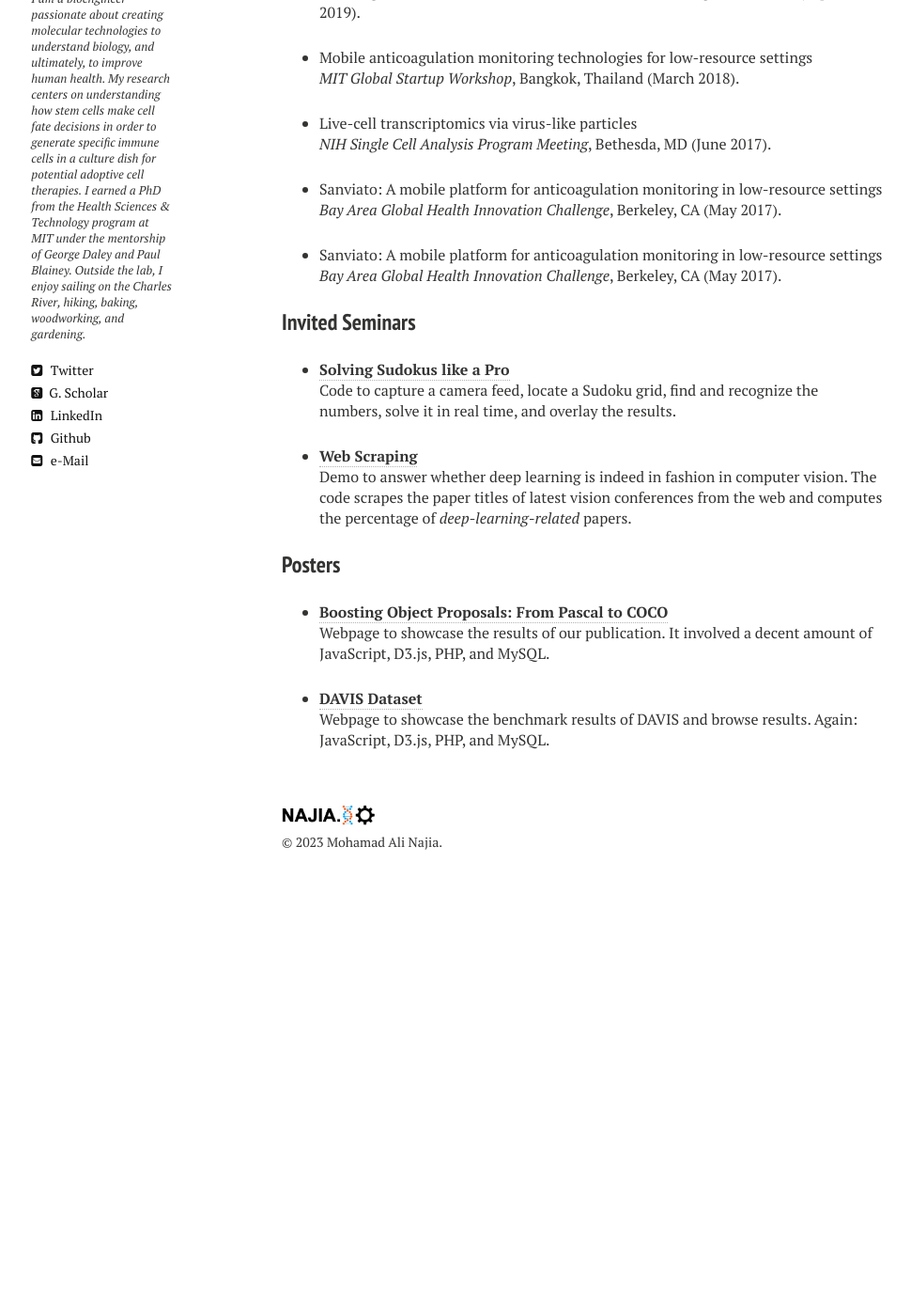
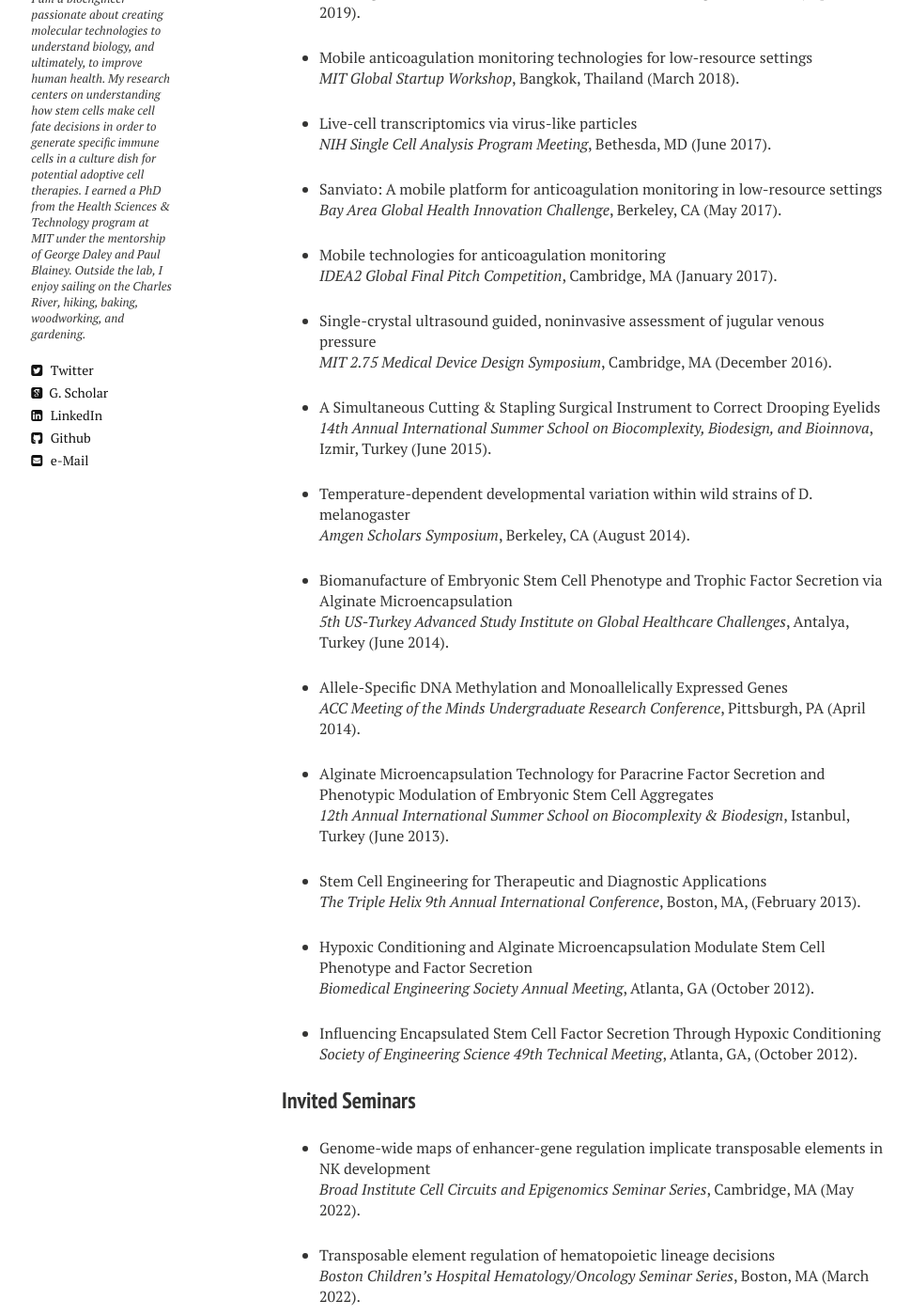
Before and after one commit to mnajia/mnajia.github.io, a Jekyll site: the page built from talks.md, in a window 1280 px wide and 1400 px high, scrolled down 1302 px. Shown: the whole window at 94% size, without its empty margins (20-990 px from the left). Built offline with Jekyll 4.4.1, drawn with Linux system fonts in a browser that asks for light colours; nearby versions of some CDN libraries; before the commit the page ends 2256 px from its top, so only the background shows below that; some of the changed text lies outside the part shown.

Commit message:
first commit

```diff
--- a/talks.md
+++ b/talks.md
@@ -26,21 +26,92 @@ image:
 * Sanviato: A mobile platform for anticoagulation monitoring in low-resource settings<br>
 <i>Bay Area Global Health Innovation Challenge</i>, Berkeley, CA (May 2017).
 
-* Sanviato: A mobile platform for anticoagulation monitoring in low-resource settings<br>
-<i>Bay Area Global Health Innovation Challenge</i>, Berkeley, CA (May 2017).
+* Mobile technologies for anticoagulation monitoring<br>
+<i>IDEA2 Global Final Pitch Competition</i>, Cambridge, MA (January 2017).
+
+* Single-crystal ultrasound guided, noninvasive assessment of jugular venous pressure<br>
+<i>MIT 2.75 Medical Device Design Symposium</i>, Cambridge, MA (December 2016).
+
+* A Simultaneous Cutting & Stapling Surgical Instrument to Correct Drooping Eyelids<br>
+<i>14th Annual International Summer School on Biocomplexity, Biodesign, and Bioinnova</i>, Izmir, Turkey (June 2015).
+
+* Temperature-dependent developmental variation within wild strains of D. melanogaster<br>
+<i>Amgen Scholars Symposium</i>, Berkeley, CA (August 2014).
+
+* Biomanufacture of Embryonic Stem Cell Phenotype and Trophic Factor Secretion via Alginate Microencapsulation<br>
+<i>5th US-Turkey Advanced Study Institute on Global Healthcare Challenges</i>, Antalya, Turkey (June 2014).
+
+* Allele-Specific DNA Methylation and Monoallelically Expressed Genes<br>
+<i>ACC Meeting of the Minds Undergraduate Research Conference</i>, Pittsburgh, PA (April 2014).
+
+* Alginate Microencapsulation Technology for Paracrine Factor Secretion and Phenotypic Modulation of Embryonic Stem Cell Aggregates<br>
+<i>12th Annual International Summer School on Biocomplexity & Biodesign</i>, Istanbul, Turkey (June 2013).
+
+* Stem Cell Engineering for Therapeutic and Diagnostic Applications<br>
+<i>The Triple Helix 9th Annual International Conference</i>, Boston, MA, (February 2013).
+
+* Hypoxic Conditioning and Alginate Microencapsulation Modulate Stem Cell Phenotype and Factor Secretion<br>
+<i>Biomedical Engineering Society Annual Meeting</i>, Atlanta, GA (October 2012).
+
+* Influencing Encapsulated Stem Cell Factor Secretion Through Hypoxic Conditioning<br>
+<i>Society of Engineering Science 49th Technical Meeting</i>, Atlanta, GA, (October 2012).
+
 
 ### Invited Seminars
 
-* [**Solving Sudokus like a Pro**](http://jponttuset.github.io/solving-sudokus-like-a-pro-1/)<br>
-Code to capture a camera feed, locate a Sudoku grid, find and recognize the numbers, solve it in real time, and overlay the results.
+* Genome-wide maps of enhancer-gene regulation implicate transposable elements in NK development<br>
+<i>Broad Institute Cell Circuits and Epigenomics Seminar Series</i>, Cambridge, MA (May 2022).
 
-* [**Web Scraping**](http://jponttuset.github.io/deep-learning-scraping/)<br>
-Demo to answer whether deep learning is indeed in fashion in computer vision. The code scrapes the paper titles of latest vision conferences from the web and computes the percentage of *deep-learning-related* papers.
+* Transposable element regulation of hematopoietic lineage decisions<br>
+<i>Boston Children’s Hospital Hematology/Oncology Seminar Series</i>, Boston, MA (March 2022).
+
+* Epigenetic interrogation of endothelial-to-hematopoietic transition reveals regulators of lymphoid commitment<br>
+<i>Boston Children’s Hospital Hematology/Oncology Seminar Series</i>, Boston, MA (June 2021).
+
+* Chromatin accessibility dynamics of human endothelial-to-hematopoietic transition<br>
+<i>Boston Children’s Hospital Hematology/Oncology Seminar Series</i>, Boston, MA (April 2019).
+
+* Multi-way ANOVA and Nested Design with Biomedical Applications<br>
+<i>BMED 2400: Introduction to Bioengineering Statistics, Georgia Institute of Technology</i>, Atlanta, GA (March 2013).
+
+* Multiway ANOVA: Interactions, Multiple Comparisons, and Biomedical Applications<br>
+<i>BMED 2400: Introduction to Bioengineering Statistics, Georgia Institute of Technology</i>, Atlanta, GA (November 2011).
+
 
 ### Posters
 
-* [**Boosting Object Proposals: From Pascal to COCO**](http://www.vision.ee.ethz.ch/~biwiproposals/boosting-coco/)<br>
-Webpage to showcase the results of our publication. It involved a decent amount of JavaScript, D3.js, PHP, and MySQL.
+* <b>Mohamad Ali Najia</b>, Deepak Jha, Cheng Zhang, Alaa Ali, Arianna Markel, Hu Li, Rizwan Romee, Paul Blainey, George Daley<br>
+<b>Transposable element regulation of hematopoietic lineage decisions.</b> <i>Gene Regulation Keystone Meeting</i>, Santa Fe (June 2022).
 
-* [**DAVIS Dataset**](https://graphics.ethz.ch/~perazzif/davis/index.html)<br>
-Webpage to showcase the benchmark results of DAVIS and browse results. Again: JavaScript, D3.js, PHP, and MySQL.
+* <b>Mohamad Ali Najia</b>, Deepak Jha, Cheng Zhang, Alaa Ali, Arianna Markel, Hu Li, Rizwan Romee, Paul Blainey, George Daley<br>
+<b>Transposable element regulation of hematopoietic lineage decisions.</b> <i>International Society of Stem Cell Research Annual Meeting 2022</i>, San Francisco (June 2022).
+
+* <b>Mohamad Ali Najia</b>, Caroline Kubaczka, Ran Jing, Deepak Jha, Paul Blainey, George Daley<br>
+<b>Epigenetic modulation enhances lymphoid fates from induced pluripotent stem cells.</b> <i>International Society of Experimental Hematology</i>, Virtual conference (August 2020).
+
+* <b>Mohamad Ali Najia</b>, Caroline Kubaczka, Ran Jing, Deepak Jha, Paul Blainey, George Daley<br>
+<b>Chromatin accessibility dynamics of human endothelial-to-hematopoietic transition.</b> <i>Fourteenth Annual Harvard Stem Cell Institute Retreat</i>, Boston, MA (May 2019).
+
+* <b>Mohamad Ali Najia</b>, Jacob Borrajo, George Daley, Paul Blainey<br>
+<b>Live-cell transcriptomics via virus-like particles.</b> <i>MIT Biophysics Retreat</i>, North Falmouth, MA (September 2017).
+
+* <b>Mohamad Ali Najia</b>, Jacob Borrajo, George Daley, Paul Blainey<br>
+<b>Live-cell transcriptomics via virus-like particles.</b> <i>NIH Single Cell Analysis Program Meeting</i>, Bethesda, MD (June 2017).
+
+* <b>Mohamad Ali Najia</b>, Jacob Borrajo, George Daley, Paul Blainey<br>
+<b>Repurposing retroviral machinery to enable live-cell transcriptomics in mammalian cells.</b> <i>Harvard Stem Cell Institute Retreat</i>, Cambridge, MA (May 2017).
+
+* <b>Mohamad Ali Najia</b>, Drew Padilla, Jacklyn Borinski<br>
+<b>A Simultaneous Cutting and Stapling Surgical Device to Correct Drooping Eyelids.</b> <i>Southeastern Medical Device Association Conference</i>, Atlanta, GA (March 2015).
+
+* <b>Mohamad Ali Najia</b>, Steven Kuntz, Michael Eisen<br>
+<b>Temperature-dependent developmental variation within wild strains of D. melanogaster.</b> <i>Amgen Scholars Symposium</i>, Berkeley, CA (August 2014).
+
+* <b>Mohamad Ali Najia</b>, Jenna Wilson, Todd McDevitt<br>
+<b>Decapsulation of Alginate-Poly-L-lysine Microcapsules via Sodium Carbonate.</b> <i>Biomedical Engineering Society Annual Meeting</i>, Seattle, WA (September 2013).
+
+* <b>Mohamad Ali Najia</b>, Jenna Wilson, Todd McDevitt<br>
+<b>Influencing Encapsulated Stem Cell Factor Secretion Through Hypoxic Conditioning.</b> <i>National Collegiate Honors Council Annual Meeting</i>, Boston, MA (November 2012).
+
+* <b>Mohamad Ali Najia</b>, Barbara Nsiah, Todd McDevitt<br>
+<b>Combinatorial Stimulatory Cues for Growth Factor Synthesis within an Embryoid Body via Hypoxia and Heparin Gelatin Microparticles.</b> <i>7th Annual Georgia Institute of Technology Undergraduate Research Symposium</i>, Atlanta, GA (April 2012).
```
